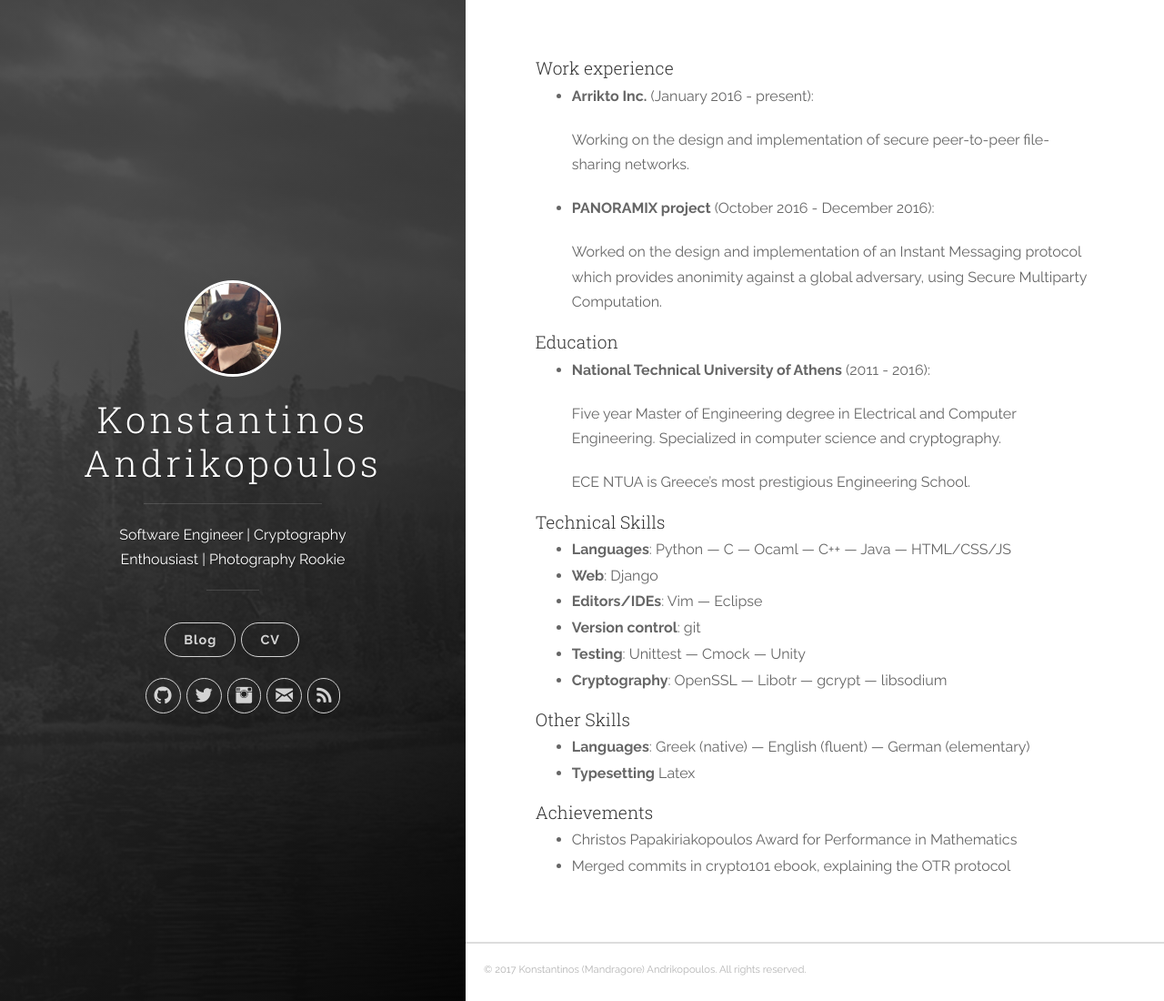
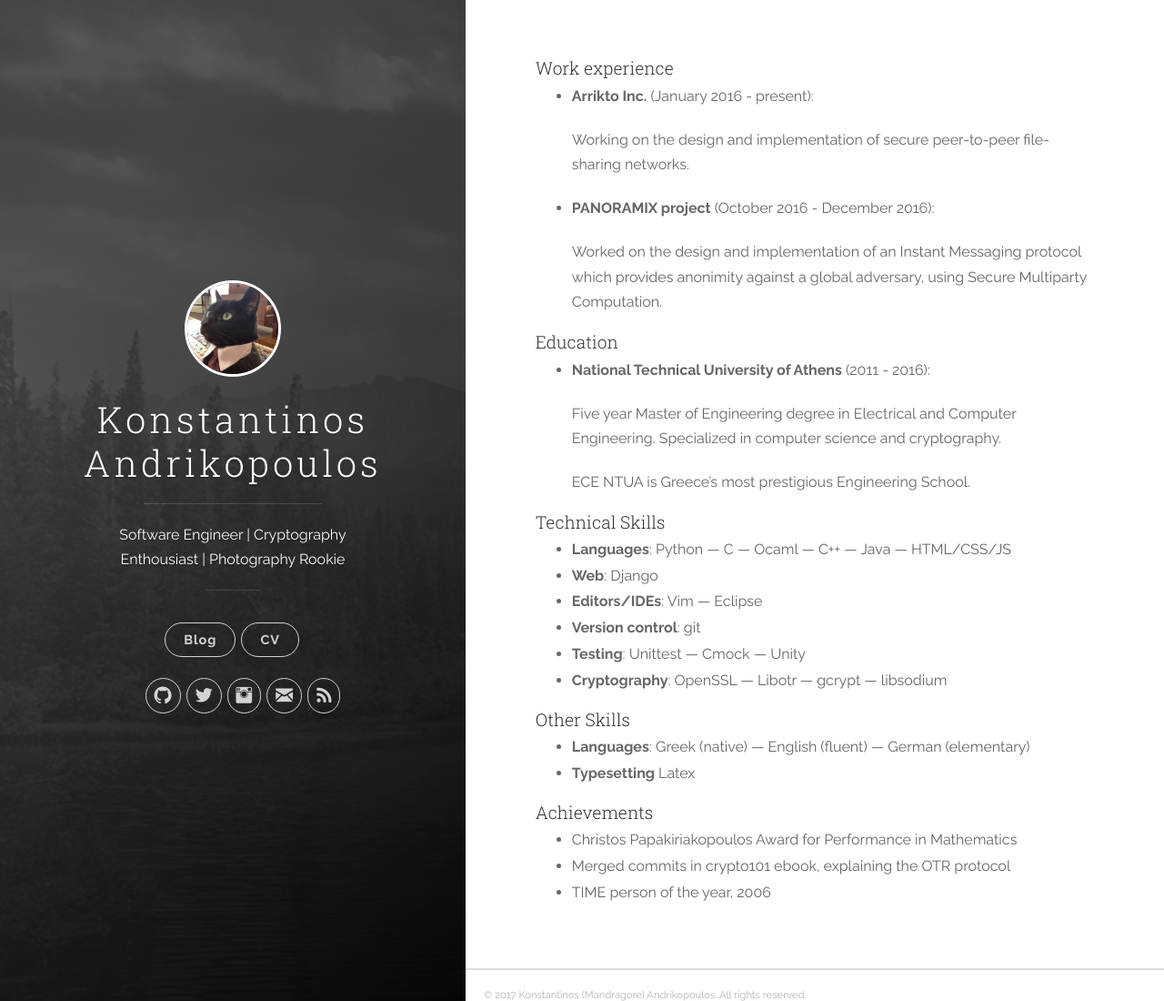
Before and after one commit to Mandragorian/mandragorian.github.io, a Jekyll site: the page built from cv/index.markdown, in a window 1280 px wide and 1100 px high. Shown: the whole window at 91% size. Built offline with Jekyll 4.4.1, drawn with Linux system fonts in a browser that asks for light colours; nearby versions of some CDN libraries.

Commit message:
cv: Add person of the year joke

```diff
--- a/cv/index.markdown
+++ b/cv/index.markdown
@@ -52,3 +52,4 @@ robots: noindex
 
 - Christos Papakiriakopoulos Award for Performance in Mathematics
 - Merged commits in crypto101 ebook, explaining the OTR protocol
+- TIME person of the year, 2006
```
